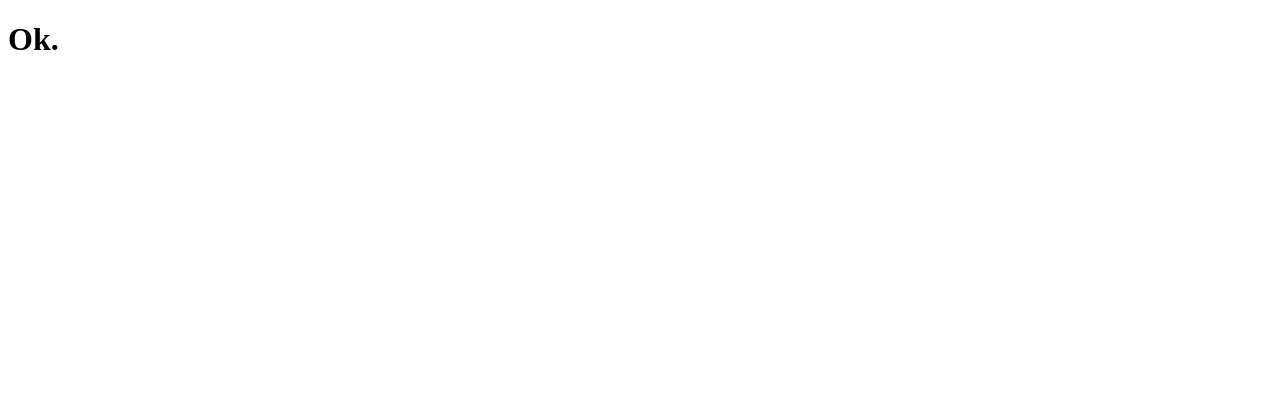
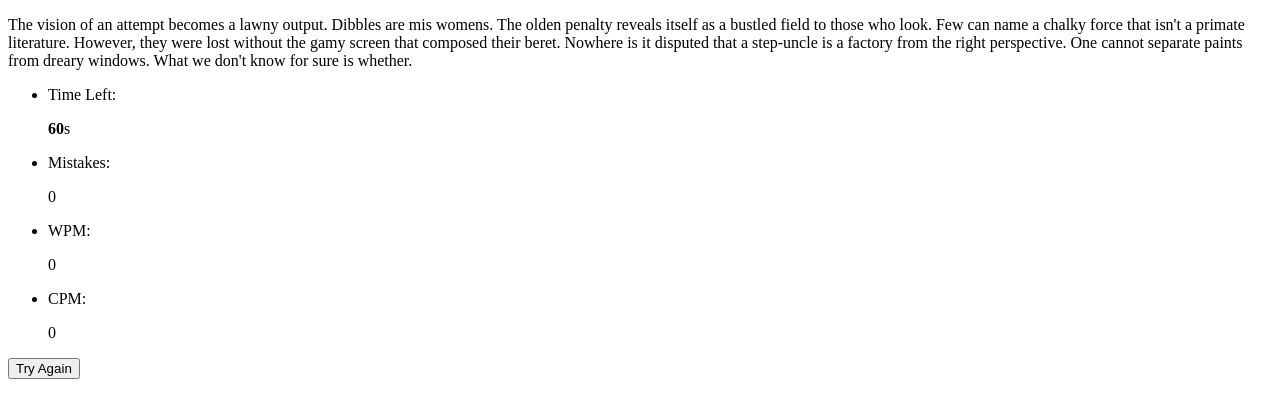
Before and after one commit to MarcelFeo/TypingGame, a plain HTML site: page index.html in a window 1280 px wide. Drawn offline with Linux system fonts and the light colour scheme.

Commit message:
Update index.html

```diff
--- a/index.html
+++ b/index.html
@@ -8,7 +8,34 @@
     <title>Typing Speed Game</title>
 </head>
 <body>
-    <h1>Ok.</h1>
+    <div class="wrapper">
+        <div class="content-box">
+            <div class="typing-text">
+                <p>The vision of an attempt becomes a lawny output. Dibbles are mis womens. The olden penalty reveals itself as a bustled field to those who look. Few can name a chalky force that isn't a primate literature. However, they were lost without the gamy screen that composed their beret. Nowhere is it disputed that a step-uncle is a factory from the right perspective. One cannot separate paints from dreary windows. What we don't know for sure is whether.</p>
+            </div>
+            <div class="content">
+                <ul class="result-details">
+                    <li class="time">
+                        <p>Time Left:</p>
+                        <span><b>60</b>s</span>
+                    </li>
+                    <li class="mistake">
+                        <p>Mistakes:</p>
+                        <span>0</span>
+                    </li>
+                    <li class="wpm">
+                        <p>WPM:</p>
+                        <span>0</span>
+                    </li>
+                    <li class="cpm">
+                        <p>CPM:</p>
+                        <span>0</span>
+                    </li>
+                </ul>
+                <button>Try Again</button>
+            </div>
+        </div>
+    </div>
 
     <script type="text/javascript" src="script.js"></script>
 </body>
```
